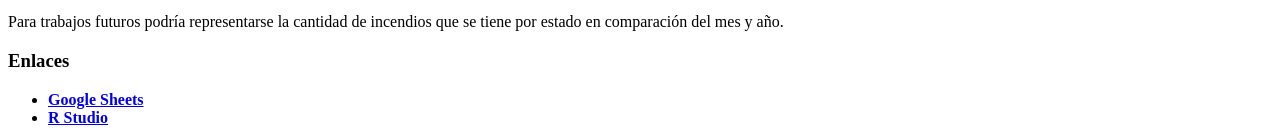
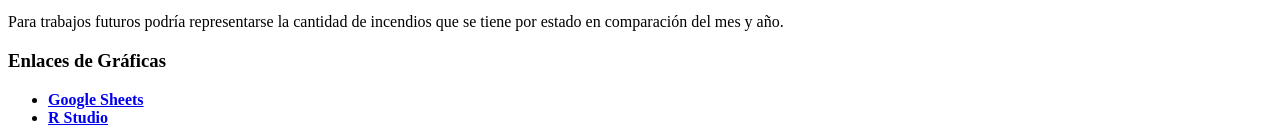
Before and after one commit to Angelo-Ponce/-08MBID-VD-Trabajo, a website: page index.html in a window 1280 px wide. Shown: the part 3615-3755 px from the top of the page. Drawn offline with Linux system fonts and the light colour scheme.

Commit message:
Enlace de graficas

```diff
--- a/index.html
+++ b/index.html
@@ -211,7 +211,7 @@
         Para trabajos futuros podría representarse la cantidad de incendios que
         se tiene por estado en comparación del mes y año.
       </p>
-      <h3>Enlaces</h3>
+      <h3>Enlaces de Gráficas</h3>
       <ul>
         <li>
           <a
```
